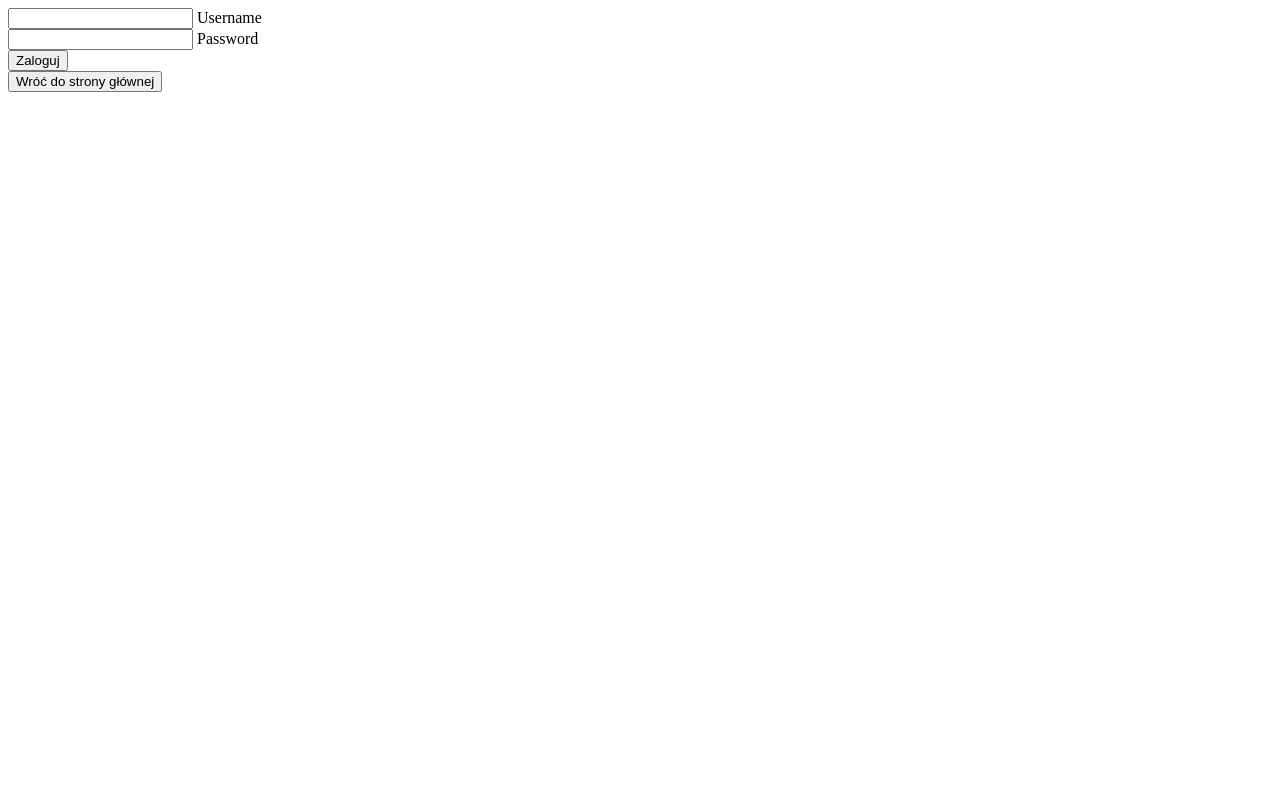
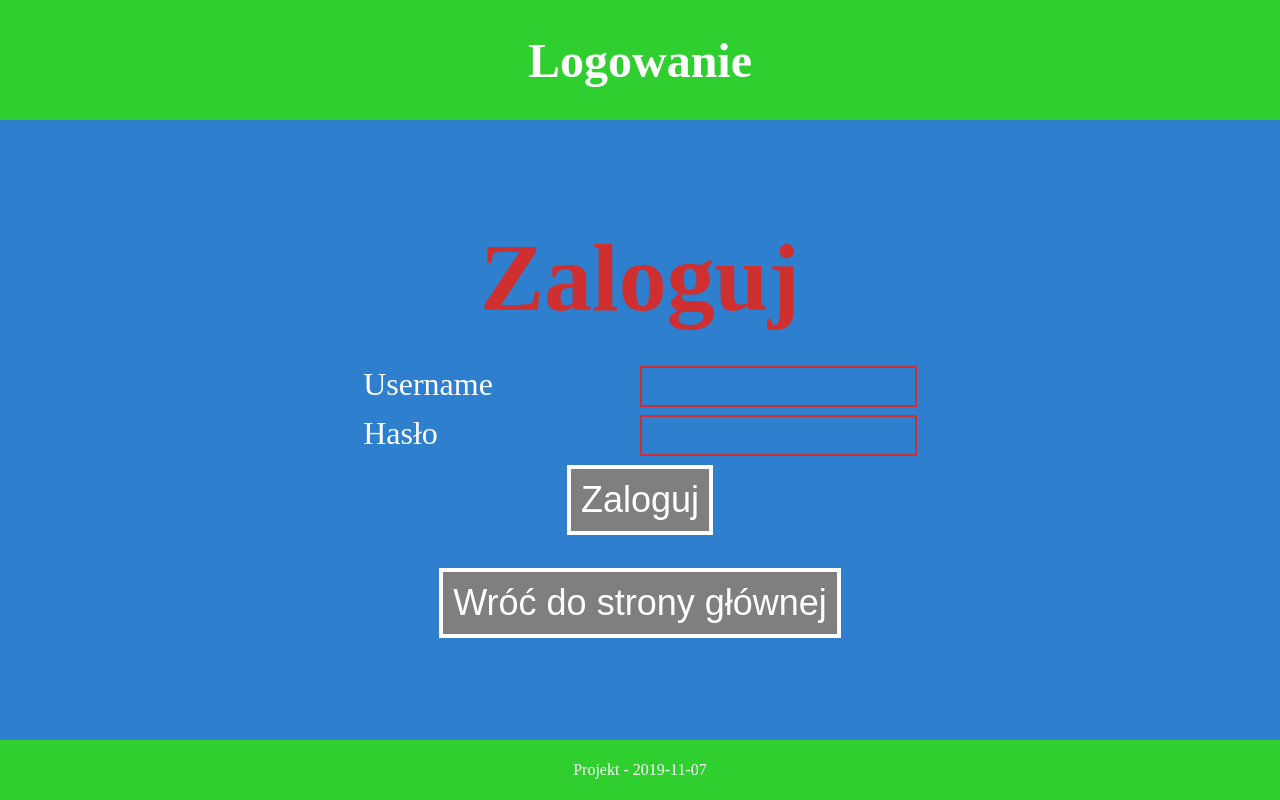
Before and after one commit to LittleBigKiller/db-php-classes-project, a PHP site: page /login.php in a window 1280 px wide. Run offline with PHP 8.4, Linux system fonts and the light colour scheme.

Commit message:
[2019-11-07_-_Projekt] Ostylowanie login.php

```diff
--- a/2019-11-07_-_Projekt/as-projekt/login.php
+++ b/2019-11-07_-_Projekt/as-projekt/login.php
@@ -27,9 +27,18 @@ if (isset($_POST['login'])) {
     <meta name="viewport" content="width=device-width, initial-scale=1.0">
     <meta http-equiv="X-UA-Compatible" content="ie=edge">
     <title>Login</title>
+
+    <link rel="stylesheet" href="style.css">
 </head>
 
 <body>
+    <div id="header">
+        <div id="header_helper"></div>
+        <h1> Logowanie </h1>
+        <div id="header_helper"></div>
+    </div>
+    <div id="main_box">
+        <div id="logreg_content_box">
             <?php
             $passlogin = false;
 
@@ -48,43 +57,59 @@ if (isset($_POST['login'])) {
             }
 
             if ($passlogin) {
-        echo '
-            <h1>Zalogowano: ' . $_POST['username'] . '</h1>
+                echo '<h1>Zalogowano: ' . $_POST['username'] . '</h1>';
+                ?>
                 <form action="/as-projekt/" method="GET">
-                <button>Wróć do strony głównej</button>
-            </form>';
+                    <button class="button_menu">Wróć do strony głównej</button>
+                </form>
+            <?php
             } else if (isset($_COOKIE['username']) and isset($_COOKIE['password'])) {
-        echo '
-            <h1>Zalogowano: ' . str_replace('\\"', '"', $_COOKIE['username']) . '</h1>
+                echo '<h1>Zalogowano: ' . str_replace('\\"', '"', $_COOKIE['username']) . '</h1>';
+                ?>
                 <form action="/as-projekt/" method="GET">
-                <button>Wróć do strony głównej</button>
-            </form>';
+                    <button class="button_menu">Wróć do strony głównej</button>
+                </form>
+                <?php
                 } else {
                     if (isset($_POST['login'])) {
-            echo '
+                        ?>
                     <h1>Nieprawidłowe dane logowania</h1>
                     <form action="/as-projekt/login.php" method="GET">
-                    <button>Wróć do logowania</button>
-                </form>';
+                        <button class="button_menu">Wróć do strony logowania</button>
+                    </form>
+                <?php
                     } else {
-            echo '
-                <form method="POST">
+                        ?>
+                    <div id="input_cont">
+                        <h1>Zaloguj</h1>
+                        <form class="big_form" method="POST">
                             <input type="hidden" name="login" value="true">
+                            <div class="input_elem">
+                                <label for="username">Username</label>
                                 <input type="text" maxlength=15 name="username" required>
-                    <label for="username">Username</label>
-                    <br>
+                            </div>
+                            <div class="input_elem">
+                                <label for="password">Hasło</label>
                                 <input type="password" maxlength=16 name="password" required>
-                    <label for="password">Password</label>
-                    <br>
-                    <button>Zaloguj</button>
+                            </div>
+                            <button class="button_menu">Zaloguj</button>
                         </form>
                         <form action="/as-projekt/" method="GET">
-                    <button>Wróć do strony głównej</button>
+                            <button class="button_menu">Wróć do strony głównej</button>
                         </form>
-                ';
+                    </div>
+            <?php
                 }
             }
             ?>
+        </div>
+    </div>
+
+    <div id="footer">
+        <div id="footer_text">
+            Projekt - 2019-11-07
+        </div>
+    </div>
 </body>
 
 </html>
--- a/2019-11-07_-_Projekt/as-projekt/style.css
+++ b/2019-11-07_-_Projekt/as-projekt/style.css
@@ -2,12 +2,12 @@
   padding: 0;
   margin: 0;
   box-sizing: border-box;
+  overflow: hidden;
 }
 
 body {
   width: 100vw;
   height: 100vh;
-  overflow: hidden;
 }
 
 #header_helper {
@@ -107,6 +107,69 @@ button:active {
   padding: 20px;
 }
 
+#logreg_content_box {
+  width: 100%;
+  height: 100%;
+  overflow: hidden auto;
+  background-color: #2f7fcf;
+  padding: 20px;
+  display: flex;
+  flex-direction: column;
+  justify-content: space-evenly;
+  align-items: center;
+}
+
+#logreg_content_box h1 {
+  color: #cf2f2f;
+  font-size: 6em;
+}
+
+.button_menu {
+  font-size: 36px;
+  border-width: 4px;
+}
+
+#input_cont {
+  display: flex;
+  flex-direction: column;
+  justify-content: space-evenly;
+  align-items: center;
+  height: 80%;
+}
+
+#input_cont .big_form {
+  display: flex;
+  flex-direction: column;
+  justify-content: space-evenly;
+  align-items: center;
+  height: 40%;
+}
+
+.input_elem {
+  width: 100%;
+  display: flex;
+  flex-direction: row;
+  justify-content: space-between;
+}
+
+.input_elem label {
+  background: none;
+  font-size: 2em;
+  color: #ffffff;
+}
+
+.input_elem input {
+  background: none;
+  font-size: 2em;
+  width: 50%;
+  color: #ffffff;
+  border: 2px solid #ffffff;
+}
+
+.input_elem input:invalid {
+  border-color: #cf2f2f;
+}
+
 #main_box {
   width: 100%;
   height: calc(100% - 180px);
@@ -137,7 +200,7 @@ button:active {
   flex-direction: column;
   justify-content: space-evenly;
   align-items: center;
-  background-color: #cfcf2f;
+  background-color: #2f7fcf;
 }
 
 #loggedin_warning_buttons {
@@ -156,7 +219,7 @@ button:active {
 #loggedin_warning_text {
   color: #cf2f2f;
   font-weight: 900;
-  font-size: 5em;
+  font-size: 6em;
 }
 
 #toptable_box {
```
Lines whose indentation alone changed are shown as unchanged.
